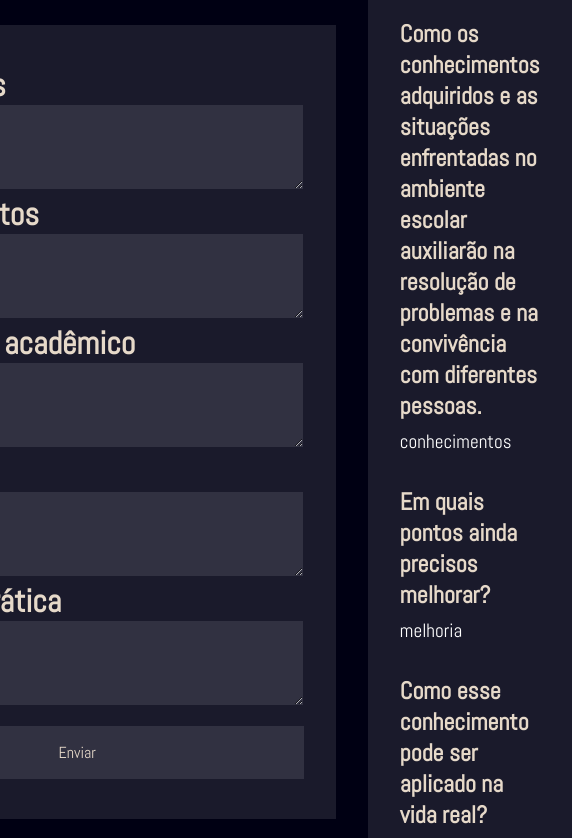
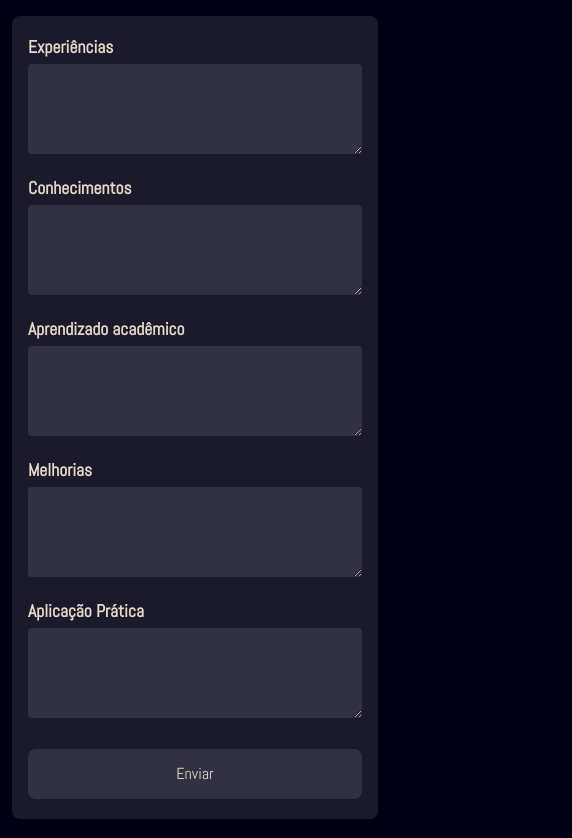
Before and after one commit to ferreiraopdev/portfolio-sesi-senai, a React (Vite) app in the folder portfolio-front/: page /usuario/pessoal in a window 390 px wide. Shown: the top 838 px of the page, 572 px wide, since content can reach past the window. Built offline with nearby package versions, Linux system fonts and the light colour scheme.

Commit message:
Embelezando o css

```diff
--- a/portfolio-front/src/pages/css-pages/Atividades.css
+++ b/portfolio-front/src/pages/css-pages/Atividades.css
@@ -5,89 +5,121 @@
   gap: 1rem;
   align-items: center;
   width: 100%;
-    height: 100vh;
+  min-height: 100vh; /* melhor que height fixo */
+  height: auto;
+  padding: 1.5rem 1rem; /* evita colar nas bordas */
+  box-sizing: border-box;
   color: var(--primary);
+  overflow-x: hidden;
 }
 
 /* Cadastrar atividade */
 .a-content {
-    background: #1A1A2B;
+  background: #1a1a2b;
   display: flex;
   flex-direction: column;
-    gap: 1rem;
-    padding: 3rem 2rem;
-    max-width: 600px;
-    border-radius: 6px;
+  gap: 1.25rem;
+  padding: 1.75rem 1.5rem;
+  width: 100%;
+  max-width: 620px;
+  max-height: 90vh; /* limita a altura da tela */
+  overflow-y: auto; /* scroll interno se necessário */
+  border-radius: 8px;
+  box-sizing: border-box;
 }
 
-.p-info, .s-info {
+/* Scroll mais elegante */
+.a-content::-webkit-scrollbar {
+  width: 6px;
+}
+.a-content::-webkit-scrollbar-thumb {
+  background: rgba(255, 255, 255, 0.2);
+  border-radius: 10px;
+}
+
+.p-info,
+.s-info {
   display: flex;
   justify-content: space-between;
+  gap: 1.25rem;
+  width: 100%;
 }
 
 .p-atividade {
-    width: 60%;
+  flex: 1 1 58%;
+  min-width: 0; /* impede overflow em flex */
+}
+
+.s-atividade {
+  flex: 1 1 38%;
+  min-width: 0;
 }
 
 .s-atividade-btn {
   display: flex;
-    justify-content: end;
-    align-items: center;
+  justify-content: flex-end;
+  align-items: flex-start;
+  flex: 0 1 325px; /* largura mais controlada da imagem */
 }
 
 .s-atividade-btn label {
   cursor: pointer;
-    width: 90%;
+  width: 100%;
   background: none;
   border: 1px solid rgba(255, 255, 255, 0.1);
+  border-radius: 6px;
+  overflow: hidden;
+  aspect-ratio: 1 / 1; /* mantém a imagem quadrada */
 }
 
 .inp-photo {
   width: 100%;
-    cursor: pointer;
+  height: 100%;
   object-fit: cover;
+  display: block;
 }
 
-.inp-text input[type="text"] {
-    padding: 0.5rem 0;
-    padding-left: 0.7rem;
-    padding-right: 4.7rem;
-    text-align: start;
+/* Inputs e textareas responsivos */
+.inp-text {
+  display: flex;
+  flex-direction: column;
+  gap: 0.4rem;
+  padding: 0.35rem 0;
+  width: 100%;
+}
+
+.inp-text h2 {
+  font-size: 0.95rem;
+  margin: 0;
+}
+
+.inp-text input[type="text"],
+.inp-text input[type="date"],
+.inp-text select,
+.inp-text textarea {
+  width: 100%;
+  box-sizing: border-box;
   background: rgba(255, 255, 255, 0.1);
   border: none;
   outline: none;
   color: var(--primary);
-}
-.inp-text input[type="date"] {
-    background: rgba(255, 255, 255, 0.1);
-    border: none;
-    color: var(--primary);
-    padding: 0.5rem;
+  border-radius: 4px;
+  font-family: inherit;
 }
 
-.inp-text {
-    display: flex;
-    flex-direction: column;
-    justify-content: center;
-    align-items: start;
-    gap: 0.5rem;
-    padding: 0.5rem 0;
+.inp-text input[type="text"],
+.inp-text input[type="date"] {
+  padding: 0.55rem 0.75rem;
 }
 
-textarea {
-    background: rgba(255, 255, 255, 0.1);
-    color: var(--primary);
-    border: none;
-    padding: 0.5rem;
-    outline: none;
+.inp-text select {
+  padding: 0.5rem 0.75rem;
 }
 
-select {
-    background: rgba(255, 255, 255, 0.1);
-    padding: 0.3rem 1rem;
-    border: none;
-    color: var(--primary);
-    outline: none;
+.inp-text textarea {
+  padding: 0.55rem 0.75rem;
+  resize: vertical; /* usuário pode aumentar se quiser */
+  min-height: 80px;
 }
 
 select option {
@@ -99,10 +131,12 @@ select option {
   font-size: 1rem;
   color: var(--primary);
   border-radius: 12px;
-    padding: 1rem 2rem;
+  padding: 0.9rem 2rem;
   border: none;
   cursor: pointer;
   transition: all 0.3s ease;
+  width: 100%;
+  margin-top: 0.5rem;
 }
 
 .btn-submit:hover {
@@ -114,39 +148,73 @@ select option {
   color: #7a7a7a;
 }
 
-/* Remover Atividade */
+/* ====== Responsivo (telas menores) ====== */
+@media (max-width: 640px) {
+  .p-info,
+  .s-info {
+    flex-direction: column;
+    gap: 1rem;
+  }
+
+  .p-atividade,
+  .s-atividade {
+    flex: 1 1 100%;
+    width: 100%;
+  }
+
+  .s-atividade-btn {
+    flex: 0 0 auto;
+    width: 140px;
+    align-self: center;
+  }
+
+  .a-content {
+    padding: 1.25rem 1rem;
+    max-height: 92vh;
+  }
+
+  .p-info {
+    flex-direction: column-reverse;
+  }
+}
+
+/* Remover Atividade (mantido e um pouco melhorado) */
 .box-rm-att {
-    background-color: #1A1A2B;
+  background-color: #1a1a2b;
   display: flex;
   justify-content: space-between;
   align-items: center;
-    padding: 1rem 2rem;
-    width: 600px;
+  padding: 1rem 1.5rem;
+  width: 100%;
   max-width: 600px;
-    max-height: 100px;
   border-radius: 12px;
+  box-sizing: border-box;
+  gap: 1rem;
 }
 
 .rm-photo-title {
   display: flex;
-    justify-content: center;
   align-items: center;
-    gap: 2rem;
+  gap: 1.25rem;
+  min-width: 0;
 }
 
-.rm-box-photo img{
-    width: 90px;
+.rm-box-photo img {
+  width: 70px;
+  height: 70px;
+  object-fit: cover;
   border-radius: 6px;
 }
 
 .box-rm-att button {
-    padding: 1rem 2rem;
+  padding: 0.8rem 1.4rem;
   border-radius: 12px;
   border: none;
   font-size: 0.9rem;
   color: var(--primary);
   background-color: rgba(255, 255, 255, 0.1);
   transition: all 0.3s ease;
+  white-space: nowrap;
 }
 
 .box-rm-att button:hover {
--- a/portfolio-front/src/pages/css-pages/Pessoal.css
+++ b/portfolio-front/src/pages/css-pages/Pessoal.css
@@ -1,23 +1,69 @@
 .p-box-main {
   display: flex;
   justify-content: center;
-    gap: 2rem;
-    align-items: center;
+  align-items: flex-start;
+  gap: 1.5rem;
   width: 100%;
-    height: 100vh;
+  min-height: 100vh;
+  height: auto;
+  padding: 1.5rem 1rem;
+  box-sizing: border-box;
   color: var(--primary);
+  overflow-x: hidden;
 }
 
+/* Formulário */
 .p-content {
-    background: #1A1A2B;
-    padding: 2.5rem 2rem;
+  background: #1a1a2b;
+  padding: 1.75rem 1.5rem;
+  border-radius: 8px;
+  width: 100%;
+  max-width: 480px;
+  max-height: 90vh;
+  overflow-y: auto;
+  box-sizing: border-box;
+  display: flex;
+  flex-direction: column;
+  gap: 1.1rem;
+}
+
+/* Scroll elegante */
+.p-content::-webkit-scrollbar,
+.box-result::-webkit-scrollbar {
+  width: 6px;
+}
+.p-content::-webkit-scrollbar-thumb,
+.box-result::-webkit-scrollbar-thumb {
+  background: rgba(255, 255, 255, 0.2);
+  border-radius: 10px;
+}
+
+.p-content h1 {
+  font-size: 1.1rem;
+  margin: 0 0 0.4rem 0;
+}
+
+.p-content textarea {
+  width: 100%;
+  box-sizing: border-box;
+  background: rgba(255, 255, 255, 0.1);
+  border: none;
+  outline: none;
+  color: var(--primary);
+  padding: 0.6rem 0.75rem;
+  border-radius: 4px;
+  resize: vertical;
+  min-height: 90px;
+  font-family: inherit;
 }
 
 .p-content button {
-    padding: 1rem 13rem;
-    margin-top: 1rem;
+  width: 100%;
+  padding: 0.9rem 1rem;
+  margin-top: 0.5rem;
   background: rgba(255, 255, 255, 0.1);
   border: none;
+  border-radius: 8px;
   color: var(--primary);
   font-size: 1rem;
   cursor: pointer;
@@ -26,22 +72,60 @@
 
 .p-content button:hover {
   background: var(--primary);
-    color: #1A1A2B;
+  color: #1a1a2b;
 }
 
+/* Resultado */
 .box-result {
   display: flex;
   flex-direction: column;
-    gap: 2rem;
-    background: #1A1A2B;
-    max-width: 600px;
-    padding: 2.5rem 2rem;
+  gap: 1.5rem;
+  background: #1a1a2b;
+  width: 100%;
+  max-width: 520px;
+  max-height: 90vh;
+  overflow-y: auto;
+  padding: 1.75rem 1.5rem;
+  border-radius: 8px;
+  box-sizing: border-box;
 }
 
-.pergunta-resposta h2{
+.pergunta-resposta h2 {
   color: var(--primary);
-    margin-bottom: 0.5rem;
+  margin: 0 0 0.4rem 0;
+  font-size: 1rem;
+  line-height: 1.35;
 }
-.pergunta-resposta p{
+
+.pergunta-resposta p {
   color: #fff;
+  margin: 0;
+  line-height: 1.45;
+  opacity: 0.9;
 }
+
+/* Responsivo */
+@media (max-width: 900px) {
+  .p-box-main {
+    flex-direction: column;
+    align-items: center;
+    gap: 1.25rem;
+  }
+
+  .p-content,
+  .box-result {
+    max-width: 600px;
+    max-height: none;
+  }
+}
+
+@media (max-width: 480px) {
+  .p-box-main {
+    padding: 1rem 0.75rem;
+  }
+
+  .p-content,
+  .box-result {
+    padding: 1.25rem 1rem;
+  }
+}
```
Also changed, not shown: 2 other files (tests, documents, lock files or other folders). Lines whose indentation alone changed are shown as unchanged.
